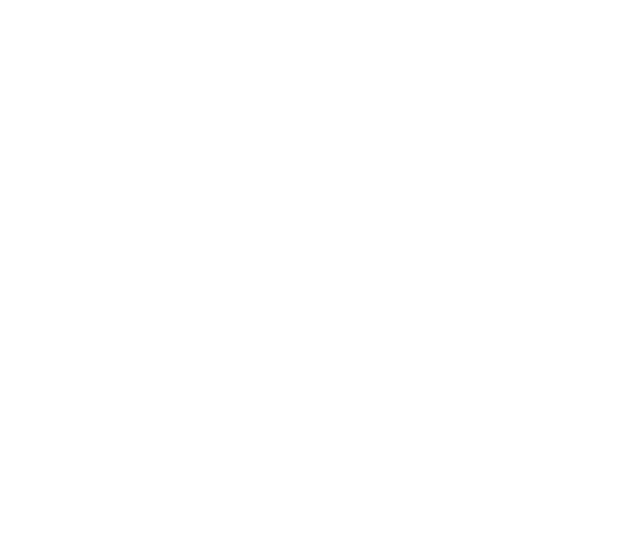
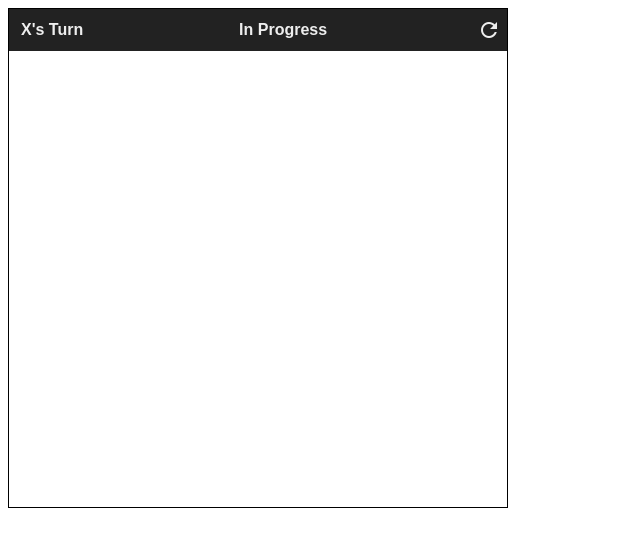
Before and after one commit to aacarring/tic-tac-toe, a plain HTML site: page index.html in a window 1280 px wide. Shown: the whole page, without its empty margins (0-640 px from the left). Drawn offline with Linux system fonts and the light colour scheme.

Commit message:
Added innerHTML in gameView.js, linked material icons in index.html, added styling in styles.css

```diff
--- a/css/styles.css
+++ b/css/styles.css
@@ -0,0 +1,37 @@
+* {
+    box-sizing: border-box;
+}
+#app {
+    font-family: sans-serif;
+    border: 1px solid black;
+    width: 500px;
+    height: 500px;
+    font-weight: bold;
+    display: flex;
+    flex-direction: column;
+}
+.header {
+    display: flex;
+    align-items: center;
+    background: #222;
+}
+.header > * {
+    color: #eee;
+}
+.header_turn {
+    padding: 12px;
+}
+.header_status {
+    padding: 12px;
+    flex-grow: 1;
+    text-align: center;
+}
+.header_restart {
+    display: flex;
+    align-items: center;
+    justify-content: center;
+    border: none;
+    outline: none;
+    background: none;
+    cursor: pointer;
+}
--- a/index.html
+++ b/index.html
@@ -5,6 +5,8 @@
     <meta name="viewport" content="width=device-width, initial-scale=1.0">
     <title>Tic-Tac-Toe</title>
     <link rel="stylesheet" href="./css/styles.css">
+    <link href="https://fonts.googleapis.com/icon?family=Material+Icons"
+      rel="stylesheet">
     <script src="script.js"></script>
 </head>
 <body>
--- a/js/gameView.js
+++ b/js/gameView.js
@@ -4,13 +4,13 @@ export default class GameView {
         this.root.innerHTML = `
             <div class="header">
                 <div class="header_turn">
-                    X's turn
+                    X's Turn
                 </div>
                 <div class="header_status">
-                    In progress
+                    In Progress
                 </div>
                 <button type="button" class="header_restart">
-                    <i class="material-icons">Refresh</i>
+                    <i class="material-icons">refresh</i>
                 </button>
             </div>
         `;
--- a/js/script.js
+++ b/js/script.js
@@ -1,3 +1,5 @@
 import Game from "./game.js";
+import GameView from "./gameView.js";
 
 let game = new Game();
+let gameView = new GameView(document.getElementById('app'));
```
